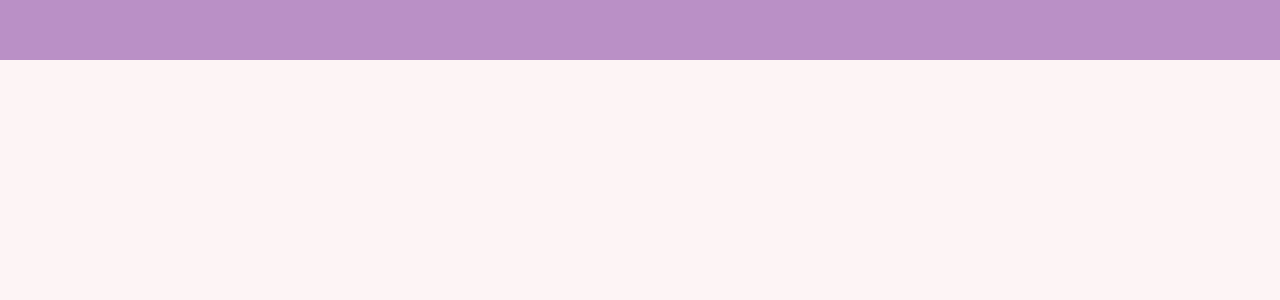
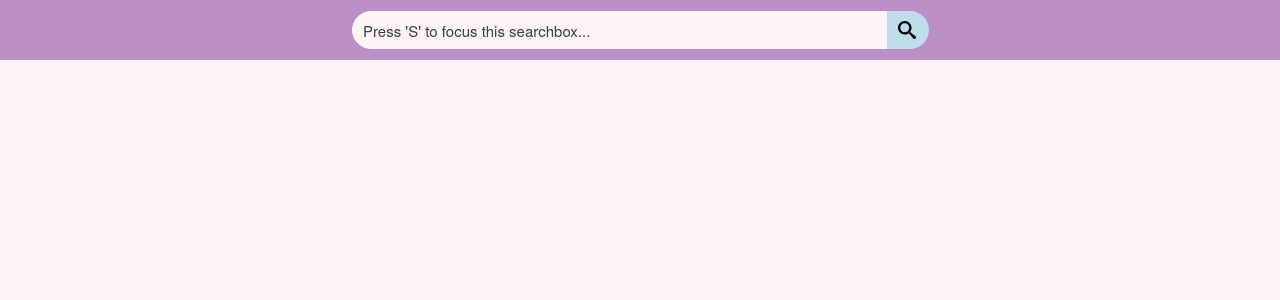
Before and after one commit to MelodyBox/MelodyBox-Client, a React (Vite) app: page / in a window 1280 px wide. Shown: the top 300 px of the page. Built offline with nearby package versions, Linux system fonts and the light colour scheme.

Commit message:
Added SearchBar to Header
- Added SVGR Plugin to Vite + type declaration.

```diff
--- a/package.json
+++ b/package.json
@@ -13,7 +13,8 @@
   },
   "dependencies": {
     "react": "^18.2.0",
-    "react-dom": "^18.2.0"
+    "react-dom": "^18.2.0",
+    "vite-plugin-svgr": "^2.4.0"
   },
   "devDependencies": {
     "@types/react": "^18.0.34",
--- a/src/components/Header/Header.module.less
+++ b/src/components/Header/Header.module.less
@@ -2,4 +2,65 @@
   background-color: var(--primary-color);
   width: 100%;
   height: 60px;
+  display: flex;
+  flex-direction: row;
+  align-items: center;
+  justify-content: space-evenly;
 }
+
+#searchbar {
+  margin: 0;
+  width: 45%;
+  height: 38px;
+  position: relative;
+  --border-radius: 50px;
+  --search-size: 42px;
+
+  // Search Input
+  & > input {
+    margin: 0;
+    width: 100%;
+    height: 100%;
+    background-color: var(--background-color);
+    border-radius: var(--border-radius);
+    border: 1px solid var(--background-color);
+    padding: 6px 10px;
+    padding-inline-end: calc(10px + var(--search-size));
+    transition: box-shadow 150ms;
+
+    &:focus {
+      box-shadow: 0 0 0 4px var(--secondary-color);
+    }
+
+    &::placeholder {
+      color: var(--placeholder-color);
+    }
+  }
+
+  //  Search Button
+  & > button[type="submit"] {
+    margin: 0;
+    padding: 0;
+    width: var(--search-size);
+    height: 100%;
+    background-color: var(--secondary-color);
+    position: absolute;
+    inset: 0 -1px 0 auto;
+    border: none;
+    border-radius: 0 var(--border-radius) var(--border-radius) 0;
+    display: grid;
+    place-items: center;
+
+    &:hover {
+      background-color: var(--darker-secondary-color);
+    }
+
+    // Search Icon
+    & > svg {
+      @size: 18px;
+      width: @size;
+      height: @size;
+      margin-inline-end: 2px;
+    }
+  }
+}
--- a/src/components/Header/Header.tsx
+++ b/src/components/Header/Header.tsx
@@ -1,7 +1,12 @@
+import SearchBar from "./SearchBar";
 import styles from "./Header.module.less";
 
 function Header() {
-  return <div id={styles.header}></div>;
+  return (
+    <div id={styles.header}>
+      <SearchBar />
+    </div>
+  );
 }
 
 export default Header;
--- /dev/null
+++ b/src/components/Header/SearchBar.tsx
@@ -0,0 +1,15 @@
+import styles from "./Header.module.less";
+import { ReactComponent as SearchIcon } from "./search.svg";
+
+function SearchBar() {
+  return (
+    <form id={styles.searchbar}>
+      <input type="text" placeholder="Press 'S' to focus this searchbox..." />
+      <button type="submit">
+        <SearchIcon />
+      </button>
+    </form>
+  );
+}
+
+export default SearchBar;
--- a/src/index.less
+++ b/src/index.less
@@ -35,6 +35,7 @@ body {
     --background-color: @blush;
     --primary-color: @violet;
     --secondary-color: @beau-blue;
+    --darker-secondary-color: darken(@beau-blue, 10%);
     --extra-color: @kobi;
     --text-color: @independence;
     --placeholder-color: #3e3e3e;
@@ -44,6 +45,7 @@ body {
     --background-color: @independence;
     --primary-color: @majestic-purple;
     --secondary-color: @pastel-blue;
+    --darker-secondary-color: darken(@pastel-blue, 10%);
     --extra-color: @grape;
     --text-color: @blush;
     --placeholder-color: #e0e0e0;
--- /dev/null
+++ b/src/svgr.d.ts
@@ -0,0 +1,5 @@
+declare module "*.svg" {
+  const svgPath: string;
+  export const ReactComponent: React.VFC<React.SVGProps<SVGSVGElement>>;
+  export default svgPath;
+}
--- a/vite.config.ts
+++ b/vite.config.ts
@@ -1,7 +1,8 @@
 import { defineConfig } from "vite";
 import react from "@vitejs/plugin-react";
+import svgr from "vite-plugin-svgr";
 
 // https://vitejs.dev/config/
 export default defineConfig({
-  plugins: [react()],
+  plugins: [svgr(), react()],
 });
```
Also changed, not shown: src/components/Header/search.svg (added), 1 other file (tests, documents, lock files or other folders).
